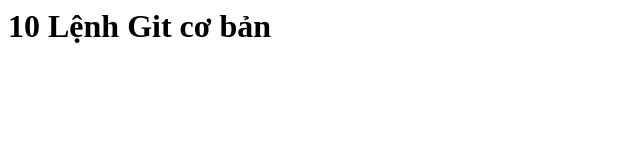
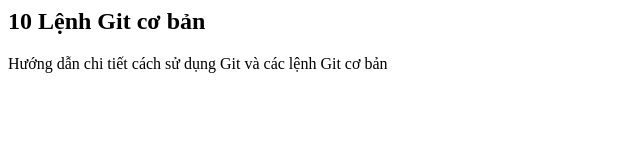
Before and after one commit to tran-van-sang/github_test, a plain HTML site: page index.html in a window 1280 px wide. Shown: the whole page, without its empty margins (0-640 px from the left). Drawn offline with Linux system fonts and the light colour scheme.

Commit message:
Change coded

```diff
--- a/index.html
+++ b/index.html
@@ -6,6 +6,7 @@
     <title>Git & Github Test</title>
 </head>
 <body>
-    <h1>10 Lệnh Git cơ bản</h1>
+    <h2>10 Lệnh Git cơ bản</h2>
+    <p>Hướng dẫn chi tiết cách sử dụng Git và các lệnh Git cơ bản</p>
 </body>
 </html>
```
